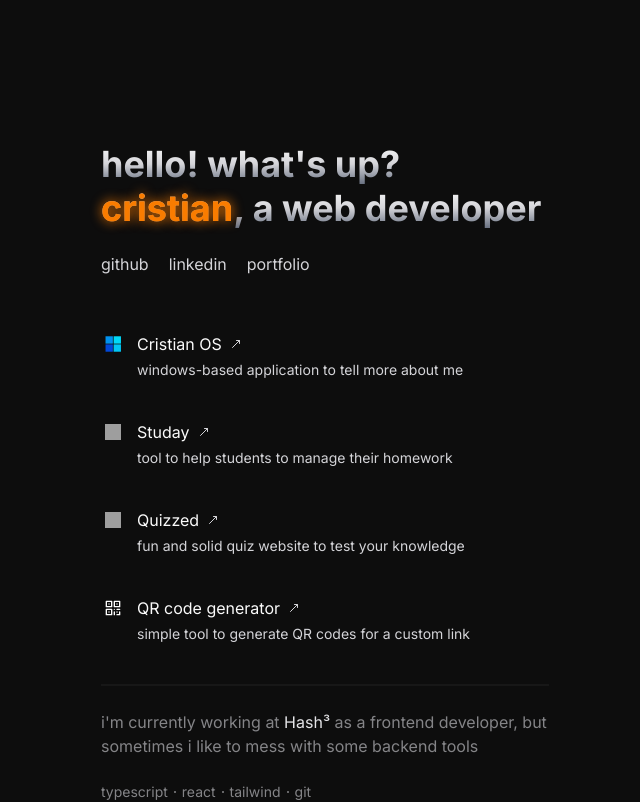
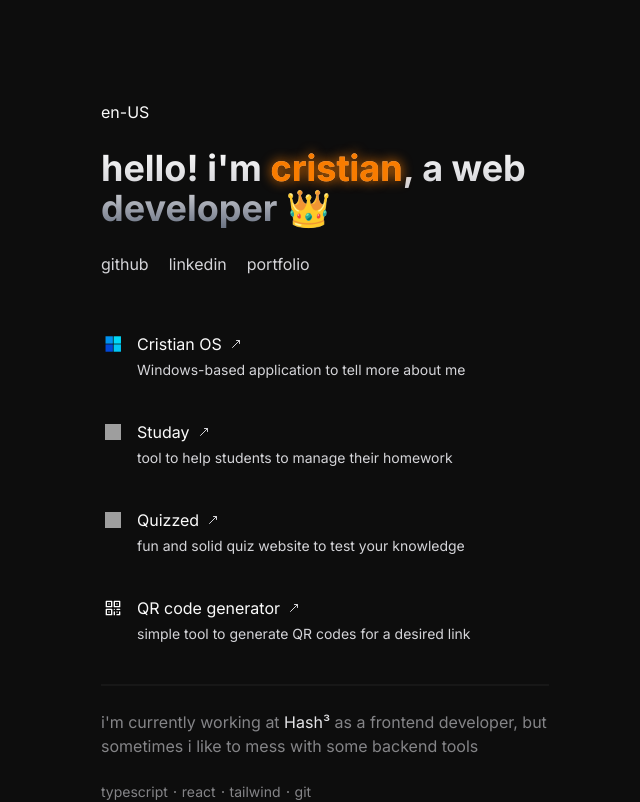
Before and after one commit to cristian-sbardelotto/cristian-links, a React (Vite) app: page / in a window 1280 px wide. Shown: the whole page, without its empty margins (315-955 px from the left). Built offline with nearby package versions, Linux system fonts and the light colour scheme; grey boxes are pictures that could not be loaded.

Commit message:
feat: add translation with i18n

```diff
--- a/package.json
+++ b/package.json
@@ -11,9 +11,12 @@
   },
   "dependencies": {
     "@tailwindcss/vite": "^4.1.8",
+    "i18next": "^25.2.1",
+    "i18next-browser-languagedetector": "^8.1.0",
     "lucide-react": "^0.511.0",
     "react": "^19.1.0",
     "react-dom": "^19.1.0",
+    "react-i18next": "^15.5.2",
     "tailwind-merge": "^3.3.0",
     "tailwindcss": "^4.1.8"
   },
--- a/src/App.tsx
+++ b/src/App.tsx
@@ -1,20 +1,33 @@
+import { useTranslation } from 'react-i18next';
 import { Link } from './components/link';
 import { ProjectCard } from './components/project-card';
 import { projects } from './constants/projects';
 import { socialLinks } from './constants/social';
 
 export function App() {
+  const { t, i18n } = useTranslation();
+
+  function toggleLanguage() {
+    const newLanguage = i18n.language === 'pt' ? 'en' : 'pt';
+    i18n.changeLanguage(newLanguage);
+  }
+
   return (
-    <div className='space-y-6 pt-36'>
+    <div className='space-y-6 pt-28'>
+      <p
+        onClick={toggleLanguage}
+        className='-mt-3 cursor-pointer underline-offset-4 hover:underline'
+      >
+        {i18n.language}
+      </p>
       <div className='space-y-1 text-4xl font-bold'>
-        <h2 className='gradient-text'>hello! what's up?</h2>
-
         <h1 className='gradient-text'>
-          <span className='text-primary neon-effect'>cristian</span>, a web
-          developer
+          {t('home.title')}{' '}
+          <span className='text-primary neon-effect'>cristian</span>
+          {', '}
+          {t('home.second_title')} <span className='text-white'>👑</span>
         </h1>
       </div>
-
       <ul className='flex items-center gap-5'>
         {socialLinks.map((link) => (
           <li key={link.href}>
@@ -22,23 +35,20 @@ export function App() {
           </li>
         ))}
       </ul>
-
       <div className='mt-10 space-y-2'>
         {projects.map((project) => (
           <ProjectCard
             key={project.title}
             title={project.title}
-            description={project.description}
+            description={t(project.description_key)}
             href={project.href}
             imageUrl={project.imageUrl}
           />
         ))}
       </div>
-
       <div className='bg-muted/5 h-0.5 w-full' />
-
       <p className='text-muted/60'>
-        i'm currently working at{' '}
+        {t('footer.copyright')}{' '}
         <a
           className='inline-block text-zinc-200 underline-offset-4 hover:underline'
           target='_blank'
@@ -46,10 +56,8 @@ export function App() {
         >
           Hash³
         </a>{' '}
-        as a frontend developer, but sometimes i like to mess with some backend
-        tools
+        {t('footer.second_copyright')}
       </p>
-
       <div className='text-muted/60 flex items-center gap-1.5 text-sm'>
         <span>typescript</span>
         <div className='bg-muted/60 size-0.5 rounded-full' />
--- a/src/constants/projects.ts
+++ b/src/constants/projects.ts
@@ -1,25 +1,25 @@
 export const projects = [
   {
     title: 'Cristian OS',
-    description: 'windows-based application to tell more about me',
+    description_key: 'projects.cristian_os',
     href: 'https://cristian-os.vercel.app/',
     imageUrl: '/projects/cristian-os.svg',
   },
   {
     title: 'Studay',
-    description: 'tool to help students to manage their homework',
+    description_key: 'projects.studay',
     href: 'https://studay-alpha.vercel.app/',
     imageUrl: '/projects/studay.ico',
   },
   {
     title: 'Quizzed',
-    description: 'fun and solid quiz website to test your knowledge',
+    description_key: 'projects.quizzed',
     href: 'https://quizzed-five.vercel.app/',
     imageUrl: '/projects/quizzed.ico',
   },
   {
     title: 'QR code generator',
-    description: 'simple tool to generate QR codes for a custom link',
+    description_key: 'projects.qrcode_generator',
     href: 'https://qr-code-generator-pied.vercel.app/',
     imageUrl: '/projects/qrcode.svg',
   },
--- /dev/null
+++ b/src/lib/i18n.ts
@@ -0,0 +1,23 @@
+import i18n from 'i18next';
+import I18nextBrowserLanguageDetector from 'i18next-browser-languagedetector';
+import { initReactI18next } from 'react-i18next';
+
+import ptTranslations from '../locales/pt.json';
+import enTranslations from '../locales/en.json';
+
+i18n
+  .use(I18nextBrowserLanguageDetector)
+  .use(initReactI18next)
+  .init({
+    resources: {
+      pt: {
+        translation: { ...ptTranslations },
+      },
+      en: {
+        translation: { ...enTranslations },
+      },
+    },
+    fallbackLng: 'en',
+  });
+
+export default i18n;
--- /dev/null
+++ b/src/locales/en.json
@@ -0,0 +1,16 @@
+{
+  "home": {
+    "title": "hello! i'm",
+    "second_title": "a web developer"
+  },
+  "projects": {
+    "cristian_os": "Windows-based application to tell more about me",
+    "studay": "tool to help students to manage their homework",
+    "quizzed": "fun and solid quiz website to test your knowledge",
+    "qrcode_generator": "simple tool to generate QR codes for a desired link"
+  },
+  "footer": {
+    "copyright": "i'm currently working at",
+    "second_copyright": "as a frontend developer, but sometimes i like to mess with some backend tools"
+  }
+}
--- /dev/null
+++ b/src/locales/pt.json
@@ -0,0 +1,16 @@
+{
+  "home": {
+    "title": "olá! eu sou",
+    "second_title": "um desenvolvedor web"
+  },
+  "projects": {
+    "cristian_os": "aplicação baseada no Windows pra falar mais sobre mim",
+    "studay": "ferramente para ajudar estudantes a gerenciar suas tarefas",
+    "quizzed": "quiz divertido e consistente para testar seus conhecimentos",
+    "qrcode_generator": "ferramenta simples para gerar QR codes para o link desejado"
+  },
+  "footer": {
+    "copyright": "atualmente estou trabalhando na",
+    "second_copyright": "como desenvolvedor frontend, mas às vezes gosto de mexer com ferramentas backend"
+  }
+}
--- a/src/main.tsx
+++ b/src/main.tsx
@@ -1,9 +1,10 @@
 import { StrictMode } from 'react';
 import { createRoot } from 'react-dom/client';
 import { App } from './App.tsx';
+import './lib/i18n';
 
 createRoot(document.getElementById('root')!).render(
   <StrictMode>
     <App />
-  </StrictMode>
+  </StrictMode>,
 );
```
Also changed, not shown: 2 other files (tests, documents, lock files or other folders).
